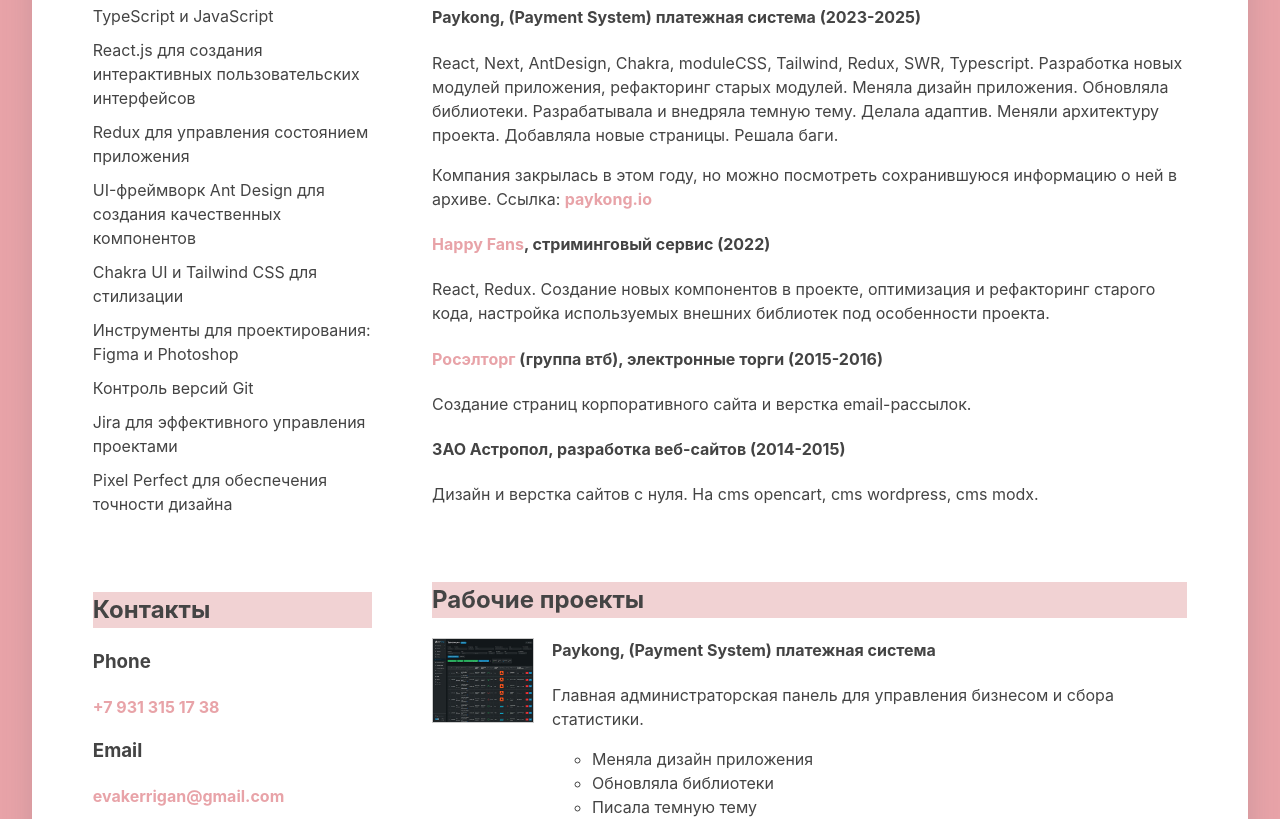
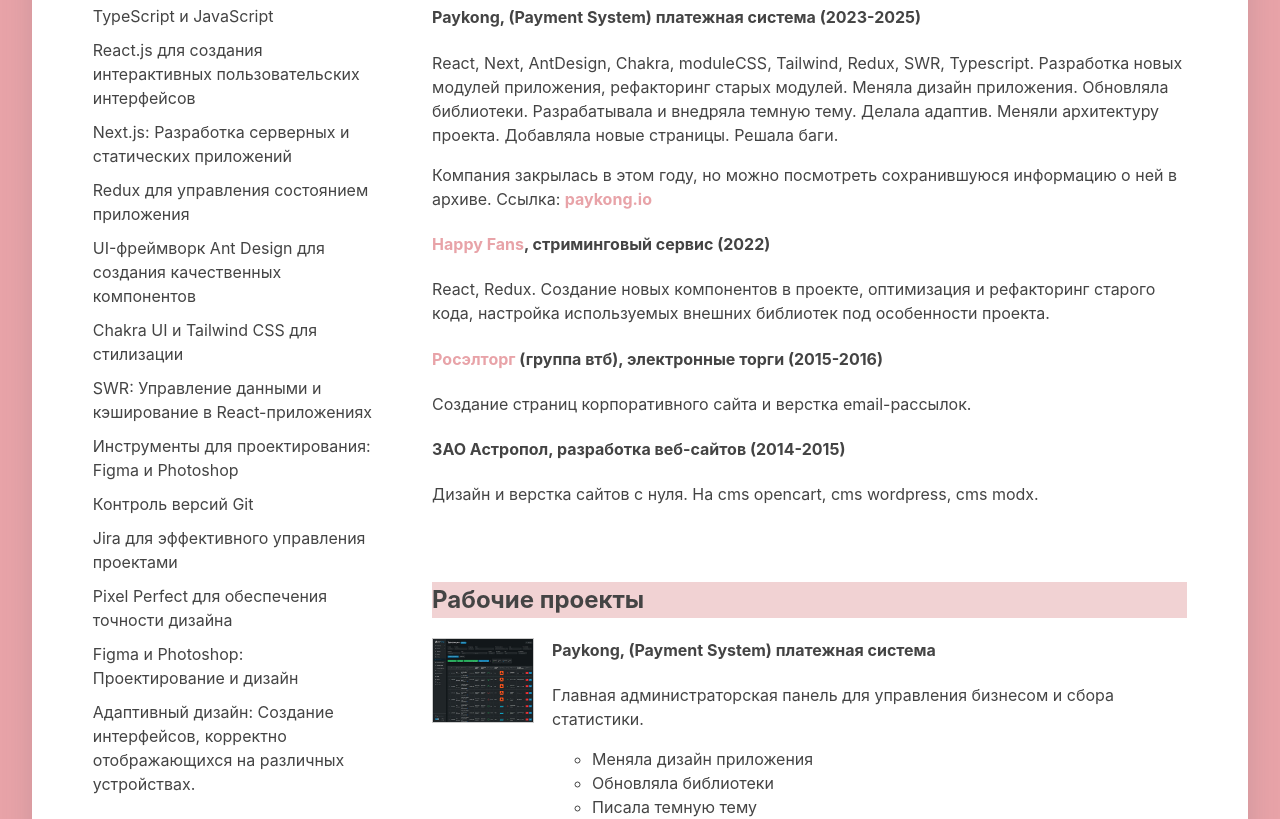
Before and after one commit to evakerrigan/eva-cv, a React (Vite) app: page / in a window 1280 px wide. Shown: the part 740-1559 px from the top of the page. Built offline with nearby package versions, Linux system fonts and the light colour scheme; a web font is replaced by a local one.

Commit message:
refactor: refactor component skills

```diff
--- a/src/components/Skills.tsx
+++ b/src/components/Skills.tsx
@@ -1,19 +1,16 @@
+import { skills } from "../data/skills";
+
 export const Skills = () => {
   return (
     <div className="skills-wrapper wrapper">
       <h2>Ключевые навыки</h2>
       <ul className="skills-list">
-        <li>TypeScript и JavaScript</li>
-        <li>
-          React.js для создания интерактивных пользовательских интерфейсов
-        </li>
-        <li>Redux для управления состоянием приложения</li>
-        <li>UI-фреймворк Ant Design для создания качественных компонентов</li>
-        <li>Chakra UI и Tailwind CSS для стилизации</li>
-        <li>Инструменты для проектирования: Figma и Photoshop</li>
-        <li>Контроль версий Git</li>
-        <li>Jira для эффективного управления проектами</li>
-        <li>Pixel Perfect для обеспечения точности дизайна</li>
+        {skills.map((skill, index) => (
+          <li key={index}>
+            <span className="skill">{skill}</span>
+          </li>
+        ))}
+
       </ul>
     </div>
   );
--- a/src/data/skills.ts
+++ b/src/data/skills.ts
@@ -0,0 +1,15 @@
+export const skills: string[] = [
+  "TypeScript и JavaScript",
+  "React.js для создания интерактивных пользовательских интерфейсов",
+  "Next.js: Разработка серверных и статических приложений",
+  "Redux для управления состоянием приложения",
+  "UI-фреймворк Ant Design для создания качественных компонентов",
+  "Chakra UI и Tailwind CSS для стилизации",
+  "SWR: Управление данными и кэширование в React-приложениях",
+  "Инструменты для проектирования: Figma и Photoshop",
+  "Контроль версий Git",
+  "Jira для эффективного управления проектами",
+  "Pixel Perfect для обеспечения точности дизайна",
+  "Figma и Photoshop: Проектирование и дизайн",
+  "Адаптивный дизайн: Создание интерфейсов, корректно отображающихся на различных устройствах."
+];
```
Also changed, not shown: src/App.css (line endings or trailing spaces).
